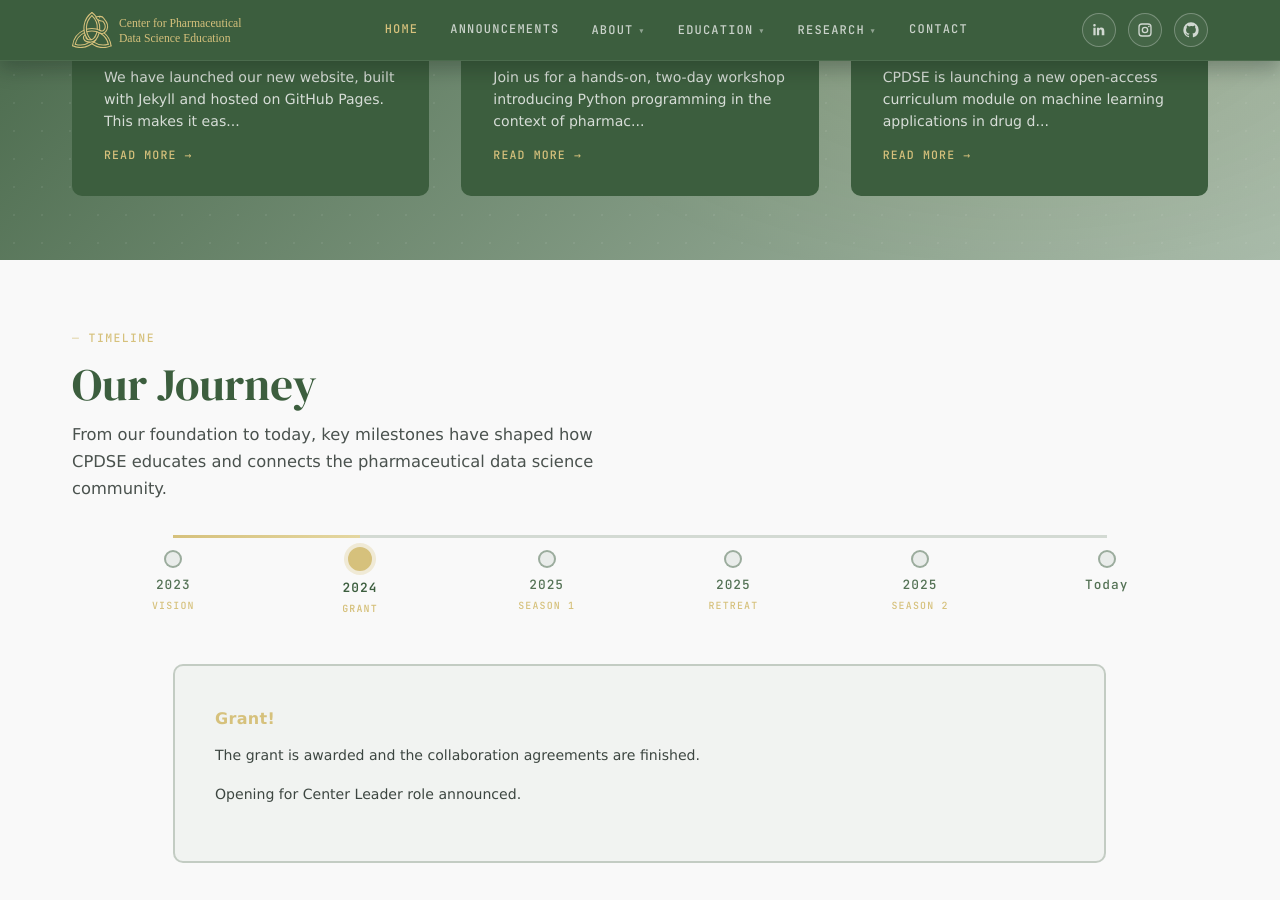
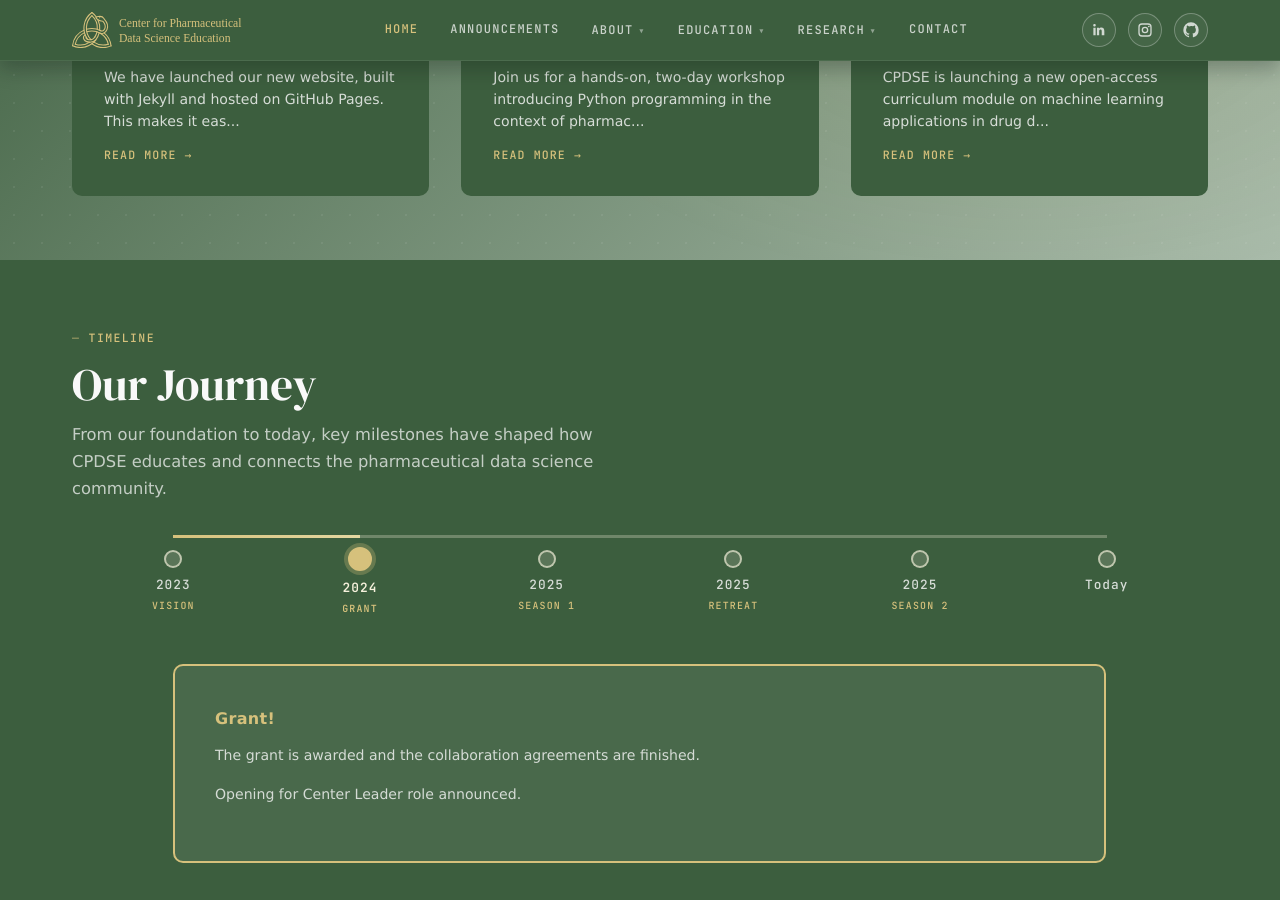
Before and after one commit to CPDSE/PagesCMS, a Jekyll site: the page built from index.md, in a window 1280 px wide and 900 px high, scrolled down 2188 px. Built offline with Jekyll 4.4.1, drawn with Linux system fonts in a browser that asks for light colours.

Commit message:
roll back to old colors

```diff
--- a/_layouts/home.html
+++ b/_layouts/home.html
@@ -296,7 +296,7 @@ layout: default
 </section>
 
 <!-- FUNDERS -->
-<section class="section section-partners">
+<section class="section section-partners section-circles">
   <div class="container">
     <div class="logo-strip">
       <p class="logo-strip-label" style="color:#3C5E3E;">Cooperators</p>
--- a/assets/css/main.css
+++ b/assets/css/main.css
@@ -792,7 +792,7 @@ a { color: inherit; }
 }
 
 .section-journey {
-  background: var(--offwhite);
+  background: #3C5E3E;
 }
 .section-journey .timeline-section {
   margin: 0 auto;
@@ -801,10 +801,10 @@ a { color: inherit; }
   color: var(--accent);
 }
 .section-journey h2 {
-  color: var(--green);
+  color: var(--offwhite);
 }
 .section-journey .section-header p {
-  color: rgba(15,26,20,0.75);
+  color: rgba(249,249,249,0.72);
 }
 
 /* ─── TIMELINE ─────────────────────────────────────────────── */
@@ -839,7 +839,7 @@ a { color: inherit; }
   left: var(--track-start);
   width: var(--track-width);
   height: 3px;
-  background: rgba(60,94,62,0.2);
+  background: rgba(246,241,220,0.28);
   z-index: 0;
 }
 .timeline-tabs::after {
@@ -864,7 +864,7 @@ a { color: inherit; }
   padding: 0;
   background: none;
   border: none;
-  color: rgba(60,94,62,0.88);
+  color: rgba(249,249,249,0.82);
   font-family: var(--font-mono);
   font-size: 0.8rem;
   font-weight: 500;
@@ -890,13 +890,13 @@ a { color: inherit; }
   height: 18px;
   margin-top: 15px;
   border-radius: 50%;
-  background: rgba(60,94,62,0.08);
-  border: 2px solid rgba(60,94,62,0.45);
+  background: rgba(246,241,220,0.16);
+  border: 2px solid rgba(246,241,220,0.65);
   transition: all 0.32s cubic-bezier(0.22, 1, 0.36, 1);
 }
 .timeline-tab:hover::before {
-  background: rgba(60,94,62,0.16);
-  border-color: var(--green);
+  background: rgba(246,241,220,0.28);
+  border-color: #F6F1DC;
 }
 .timeline-tab.active::before {
   background: #D6C17C;
@@ -907,7 +907,7 @@ a { color: inherit; }
   box-shadow: 0 0 0 4px rgba(214, 193, 124, 0.28);
 }
 .timeline-tab.active {
-  color: var(--green);
+  color: #F6F1DC;
   font-weight: 600;
 }
 .timeline-content {
@@ -920,8 +920,8 @@ a { color: inherit; }
 .timeline-item {
   display: none;
   padding: 2.5rem;
-  background: rgba(60,94,62,0.04);
-  border: 2px solid rgba(60,94,62,0.25);
+  background: rgba(249,249,249,0.07);
+  border: 2px solid #D6C17C;
   border-radius: 10px;
   will-change: transform, opacity;
 }
@@ -972,7 +972,7 @@ a { color: inherit; }
   letter-spacing: 0.02em;
 }
 .timeline-item p {
-  color: rgba(15,26,20,0.8);
+  color: rgba(249,249,249,0.8);
   line-height: 1.6;
   margin-bottom: 1rem;
   font-size: 0.88rem;
@@ -985,7 +985,7 @@ a { color: inherit; }
 .timeline-item li {
   padding: 0.5rem 0 0.5rem 1.75rem;
   position: relative;
-  color: rgba(15,26,20,0.8);
+  color: rgba(249,249,249,0.8);
   font-size: 0.88rem;
   line-height: 1.6;
 }
@@ -1560,9 +1560,7 @@ a { color: inherit; }
 }
 .section-partners {
   padding: var(--space-md) 0;
-  background: var(--offwhite);
-  border-top: 1px solid rgba(60,94,62,0.12);
-  border-bottom: 1px solid rgba(60,94,62,0.12);
+  background: linear-gradient(135deg, #3C5E3E 0%, #A9BBAA 100%);
 }
 .section-partners > .container > p {
   margin-left: auto;
```
